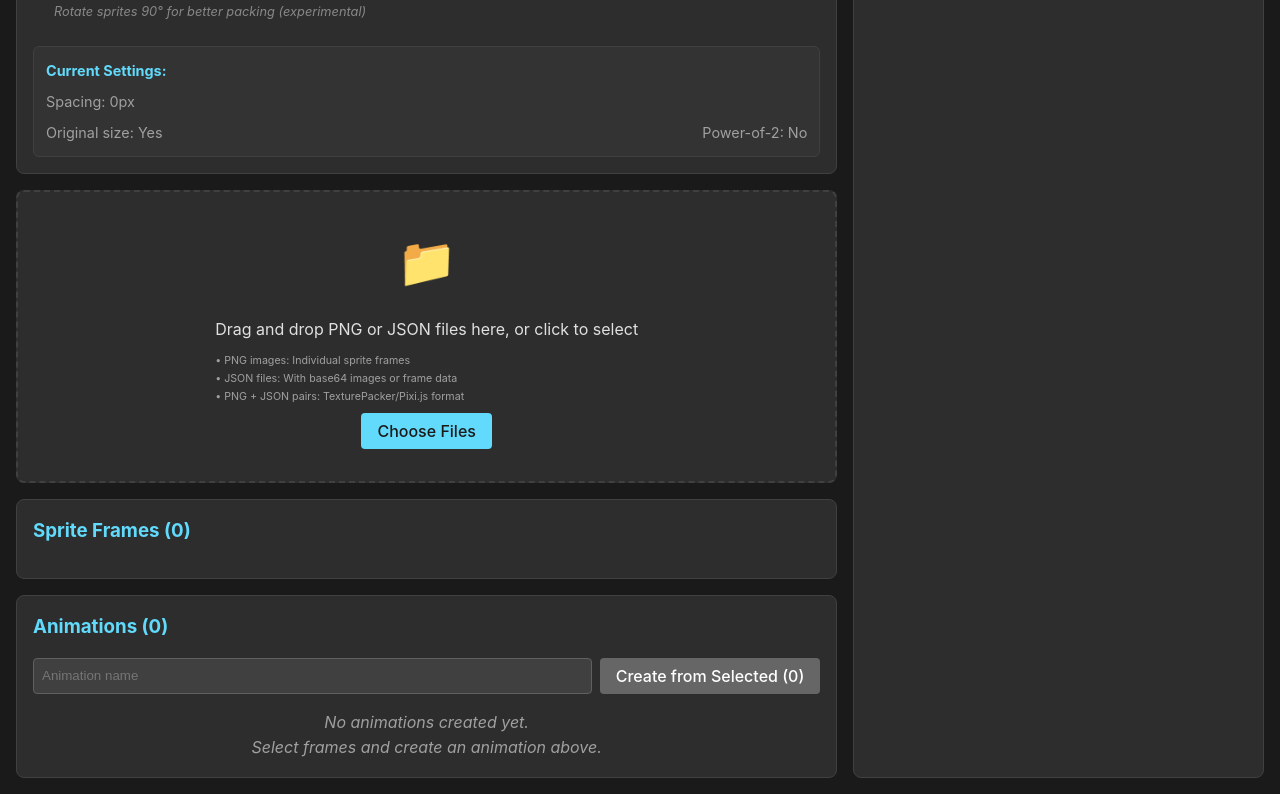
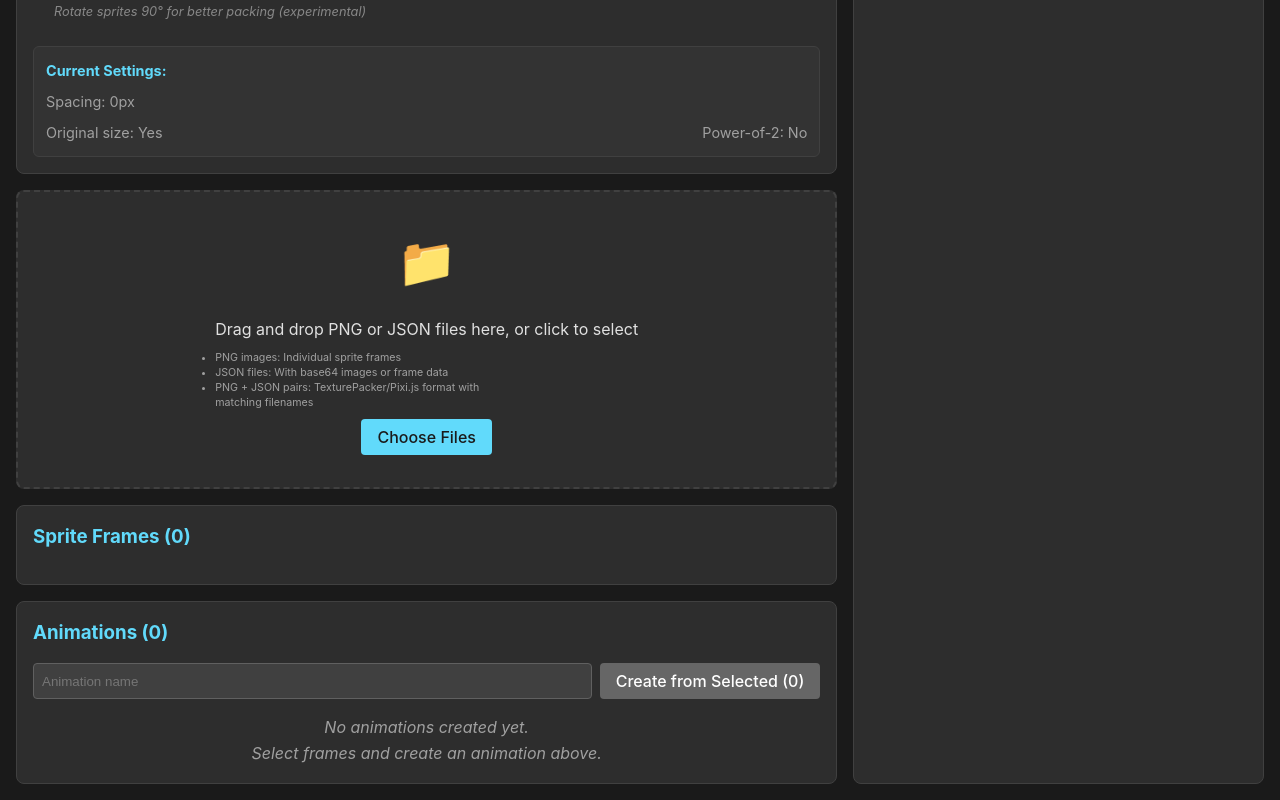
Before and after one commit to RickeyWard/sprite-sheet-editor, a React (Vite) app: page / in a window 1280 px wide. Shown: the part 895-1695 px from the top of the page. Built offline with nearby package versions, Linux system fonts and the light colour scheme.

Commit message:
Refactor file format information in FileUpload component to use a list for better readability and clarity.

```diff
--- a/src/components/FileUpload.tsx
+++ b/src/components/FileUpload.tsx
@@ -37,9 +37,11 @@ export const FileUpload: React.FC<FileUploadProps> = ({ onFilesAdded }) => {
             <p>Drag and drop PNG or JSON files here, or click to select</p>
             <div className="file-format-info">
               <small>
-                • PNG images: Individual sprite frames<br/>
-                • JSON files: With base64 images or frame data<br/>
-                • PNG + JSON pairs: TexturePacker/Pixi.js format
+                <ul>
+                  <li>PNG images: Individual sprite frames</li>
+                  <li>JSON files: With base64 images or frame data</li>
+                  <li>PNG + JSON pairs: TexturePacker/Pixi.js format with matching filenames</li>
+                </ul>
               </small>
             </div>
             <button type="button" className="upload-btn">
```
